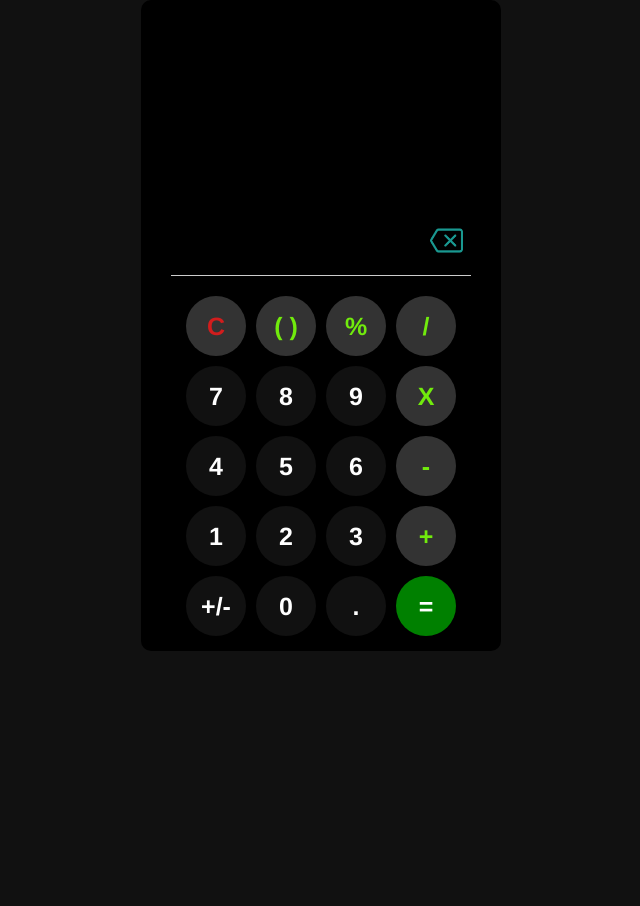
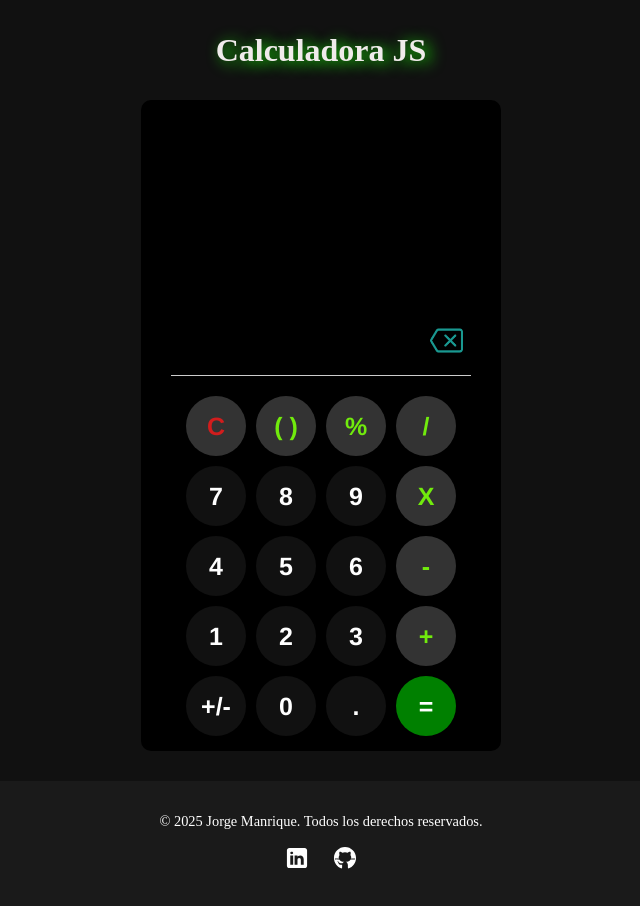
Before and after one commit to jmanriquecha/calculadora, a website: page src/index.html in a window 1280 px wide. Shown: the whole page, without its empty margins (319-959 px from the left). Before the commit the page ends 800 px from the top, so only its background shows below. Drawn offline with nearby package versions, Linux system fonts and the light colour scheme.

Commit message:
Se agrega titulo y pie de pagina

```diff
--- a/src/css/main.css
+++ b/src/css/main.css
@@ -5,6 +5,19 @@
 
 body {
     background-color: #111;
+}
+
+header {
+    display: flex;
+    justify-content: center;
+    align-items: center;
+    width: 100%;
+    height: 100px;
+}
+
+header h1 {
+    color: #f0ebeb;
+    text-shadow: #1aff05 5px 2px 15px;
 }
 
 .container {
@@ -232,3 +245,41 @@ rgb(0, 128, 0) .porcentaje {
     background-color: #333333 !important;
     color: rgb(113, 235, 13);
 }
+
+.footer {
+    background-color: #1a1a1a;
+    color: #fff;
+    padding: 2rem 1rem;
+    text-align: center;
+    font-size: 0.9rem;
+    margin-top: 30px;
+}
+
+.footer .container {
+    display: flex;
+    justify-content: center;
+    align-items: center;
+    flex-direction: column;
+    max-width: 960px;
+    margin: 0 auto;
+}
+
+.footer .social-links {
+    margin-top: 1rem;
+}
+
+.footer .social-links a {
+    margin: 0 10px;
+    display: inline-block;
+    transition: transform 0.3s ease;
+}
+
+.footer .social-links a:hover {
+    transform: scale(1.2);
+}
+
+.footer .social-links img {
+    width: 24px;
+    height: 24px;
+    filter: brightness(0) invert(1);
+}
--- a/src/index.html
+++ b/src/index.html
@@ -4,12 +4,34 @@
     <head>
         <meta charset="UTF-8">
         <meta name="viewport" content="width=device-width, initial-scale=1.0">
-        <title>Calculadora Basica</title>
+        <meta name="description" content="Calculadora JS desarrollada en html, css y JavaScript">
+        <meta name="keywords"
+            content="calculator, caculadora, javascript, black, suma, resta, multiplicación, division, operaciones matemáticas">
+        <link rel="shortcut icon" href="./img/icons8-calculadora-67.png" type="image/x-icon">
+        <title>Calculadora JS</title>
         <link rel="stylesheet" href="./css/main.css">
     </head>
 
     <body>
+        <header>
+            <h1>Calculadora JS</h1>
+        </header>
+
         <div class="container" id="container"></div>
+        <footer class="footer">
+            <div class="container">
+                <p>© 2025 Jorge Manrique. Todos los derechos reservados.</p>
+                <div class="social-links">
+                    <a href="https://www.linkedin.com/in/jmanriquecha" target="_blank" aria-label="LinkedIn">
+                        <img src="./img/icons8-linkedin.svg" alt="LinkedIn">
+                    </a>
+                    <a href="https://github.com/jmanriquecha" target="_blank" aria-label="GitHub">
+                        <img src="./img/icons8-github.svg" alt="GitHub">
+                    </a>
+                </div>
+            </div>
+        </footer>
+
 
         <script src="./js/calculadora.js" defer></script>
         <script src="https://cdnjs.cloudflare.com/ajax/libs/mathjs/11.8.0/math.min.js" defer></script>
```
Also changed, not shown: src/img/icons8-calculadora-67.png (added), src/img/icons8-github.svg (added), src/img/icons8-linkedin.svg (added).
